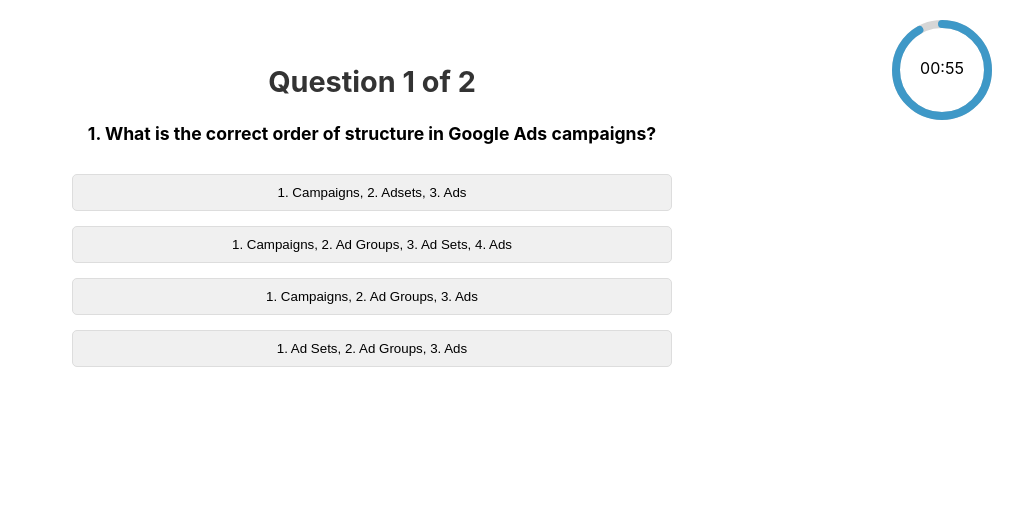
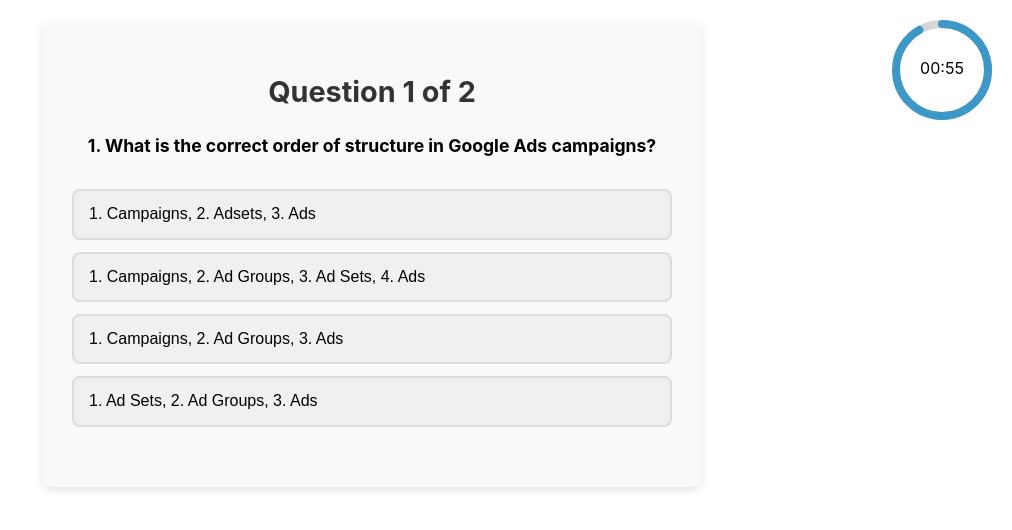
Before and after one commit to Chanukaisuru/Quizz, a React (Create React App) app in the folder frontend/: page / in a window 1280 px wide. Shown: the top 530 px of the page, without its empty margins (268-1280 px from the left). Built offline with nearby package versions, Linux system fonts and the light colour scheme.

Commit message:
change css

```diff
--- a/frontend/src/styles/QuizQuestion.css
+++ b/frontend/src/styles/QuizQuestion.css
@@ -2,8 +2,11 @@
 .quiz-question-container {
   max-width: 600px;
   margin: 0 auto;
-    padding: 20px;
+  padding: 30px;
   text-align: center;
+  border-radius: 10px;
+  background-color: #f9f9f9;
+  box-shadow: 0 4px 8px rgba(0, 0, 0, 0.1);
 }
 
 .question-header {
@@ -16,23 +19,69 @@
   margin-bottom: 30px;
   font-size: 1.1rem;
   font-weight: bold;
+  line-height: 1.5;
 }
 
 .answer-options {
   display: flex;
   flex-direction: column;
-    gap: 15px;
+  gap: 12px;
+  margin-bottom: 30px;
 }
 
 .option-button {
-    padding: 10px 15px;
+  padding: 12px 15px;
   background-color: #f0f0f0;
-    border: 1px solid #ddd;
-    border-radius: 5px;
+  border: 2px solid #ddd;
+  border-radius: 8px;
   cursor: pointer;
-    transition: background-color 0.3s ease;
+  transition: all 0.3s ease;
+  text-align: left;
+  font-size: 1rem;
+  line-height: 1.4;
 }
 
 .option-button:hover {
   background-color: #e0e0e0;
+  border-color: #ccc;
 }
+
+.option-button.selected {
+  background-color: #4CAF50;
+  color: white;
+  border-color: #4CAF50;
+}
+
+.navigation-buttons {
+  margin-top: 20px;
+  display: flex;
+  justify-content: center;
+}
+
+.next-button, .submit-button {
+  padding: 12px 25px;
+  font-size: 16px;
+  border: none;
+  border-radius: 8px;
+  cursor: pointer;
+  transition: background-color 0.3s;
+  font-weight: bold;
+}
+
+.next-button {
+  background-color: #4CAF50;
+  color: white;
+}
+
+.next-button:hover {
+  background-color: #3e8e41;
+}
+
+.submit-button {
+  background-color: #2196F3;
+  color: white;
+}
+
+.submit-button:hover {
+  background-color: #0b7dda;
+}
```
Lines whose indentation alone changed are shown as unchanged.
